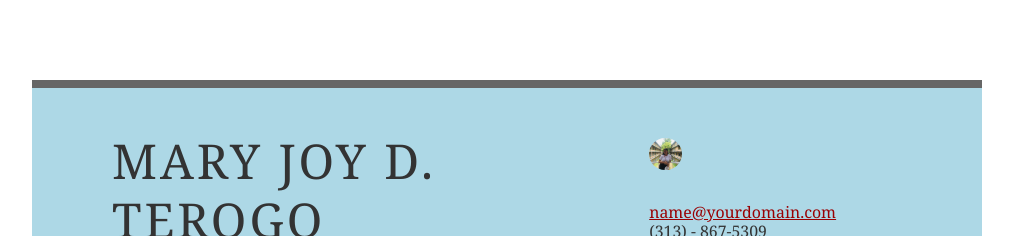
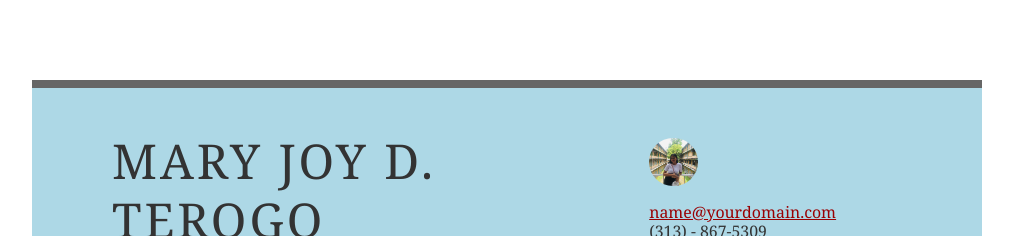
Before and after one commit to gorgeousmaryjoy/gorgeousmaryjoy-1.github.io, a plain HTML site: page index.html in a window 1280 px wide. Shown: the top 236 px of the page, without its empty margins (133-1146 px from the left). Drawn offline with Linux system fonts and the light colour scheme.

Commit message:
create changes

```diff
--- a/resume.css
+++ b/resume.css
@@ -241,8 +241,8 @@ a#pdf:hover {
 }
 
 .img-cont img {
-    width: 50%;
-    height: 50%;
+    width: 75%;
+    height: 75%;
     object-fit: cover;
-    border-radius: 50%;
+    border-radius: 75%;
 }
```
